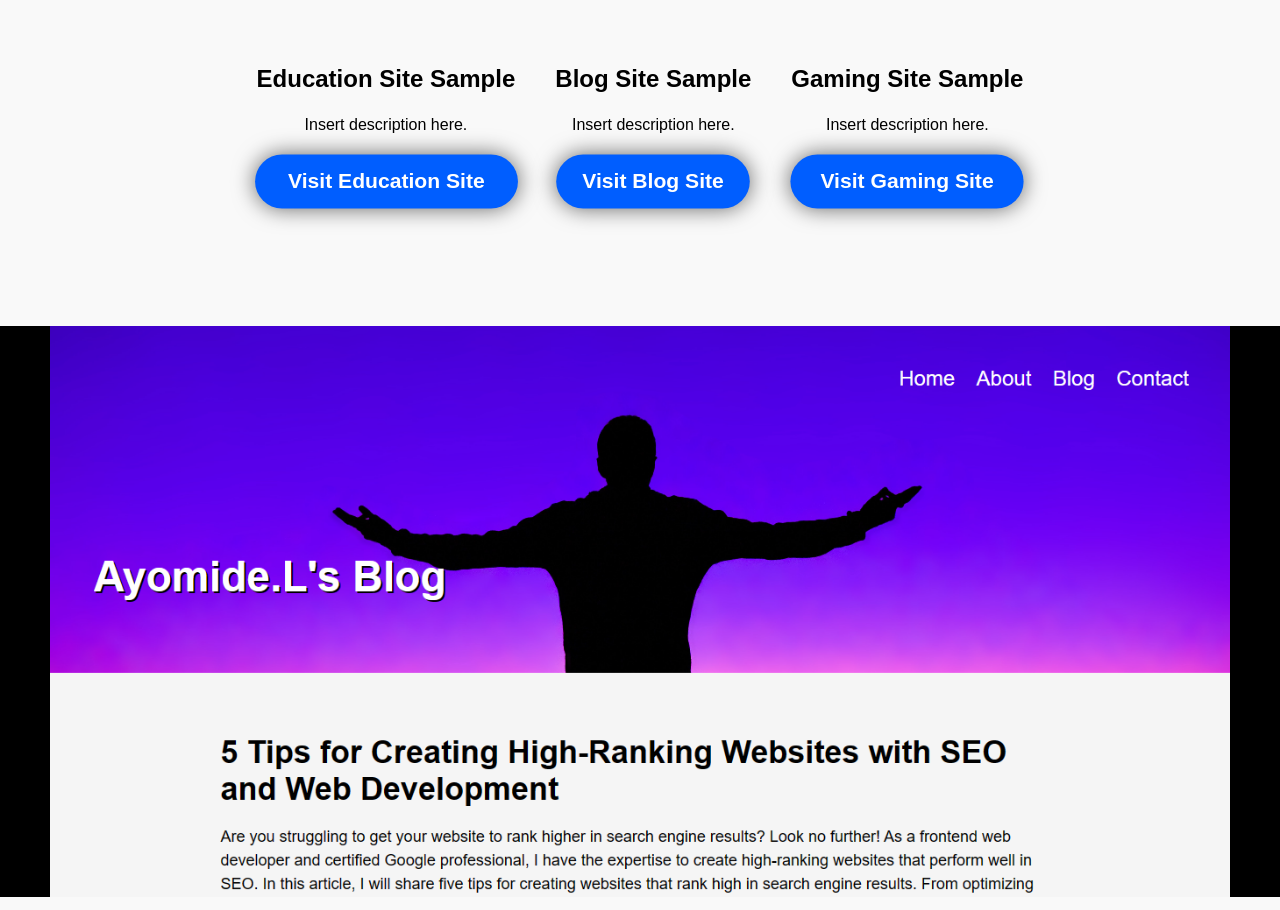
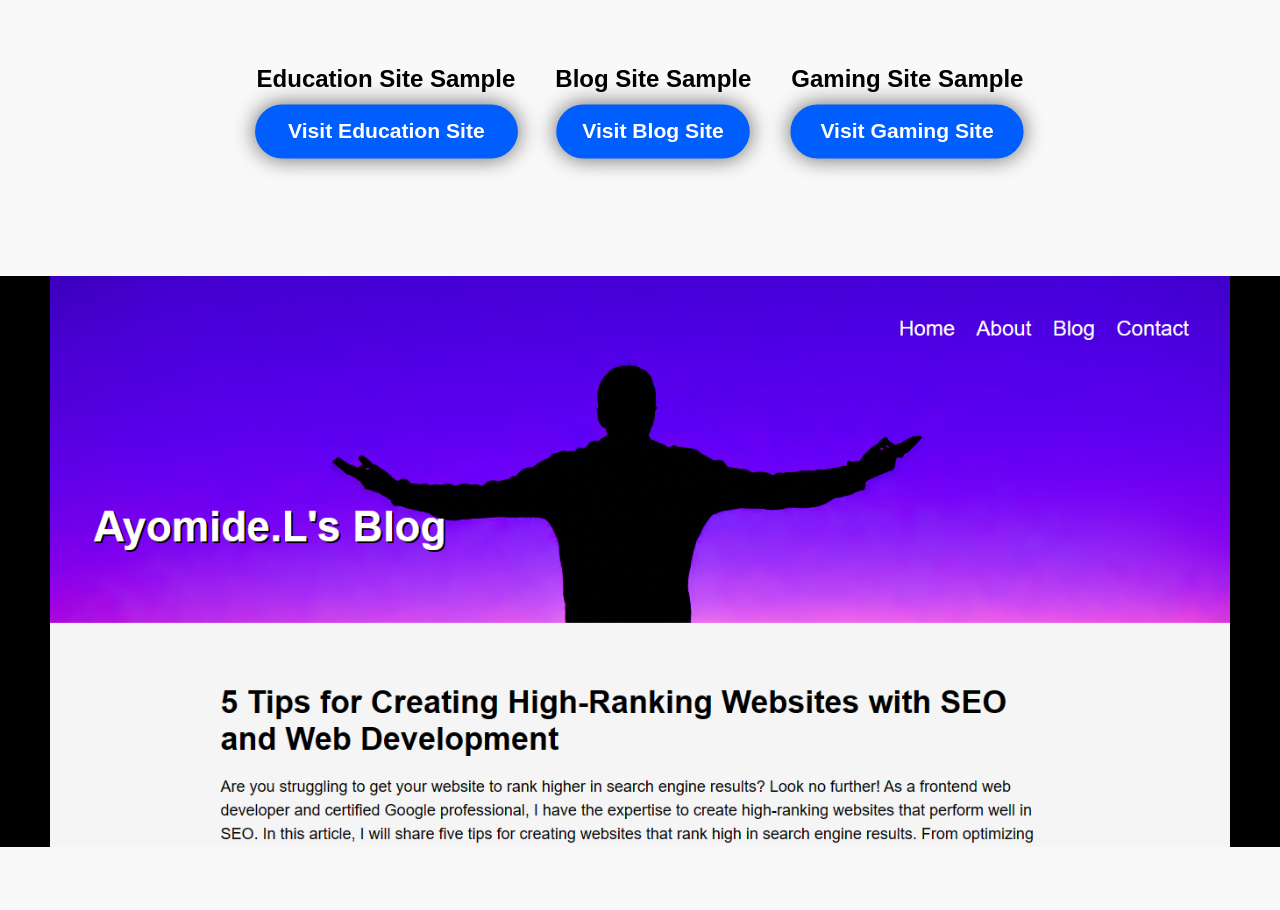
Before and after one commit to Ay989/AyPortfolio, a plain HTML site: page port/port.html in a window 1280 px wide. Shown: the part 1375-2285 px from the top of the page. Drawn offline with Linux system fonts and the light colour scheme.

Commit message:
Update port.html

```diff
--- a/port/port.html
+++ b/port/port.html
@@ -57,17 +57,14 @@ I'm always open to new challenges and opportunities.</p>
   <ul>
     <li>
       <h3>Education Site Sample</h3>
-      <p>Insert description here.</p>
       <a href="Education.html">Visit Education Site</a>
     </li>
     <li>
       <h3>Blog Site Sample</h3>
-      <p>Insert description here.</p>
       <a href="sampleblog.html">Visit Blog Site</a>
     </li>
     <li>
       <h3>Gaming Site Sample</h3>
-      <p>Insert description here.</p>
       <a href="gaming.html">Visit Gaming Site</a>
     </li>
   </ul>
```
